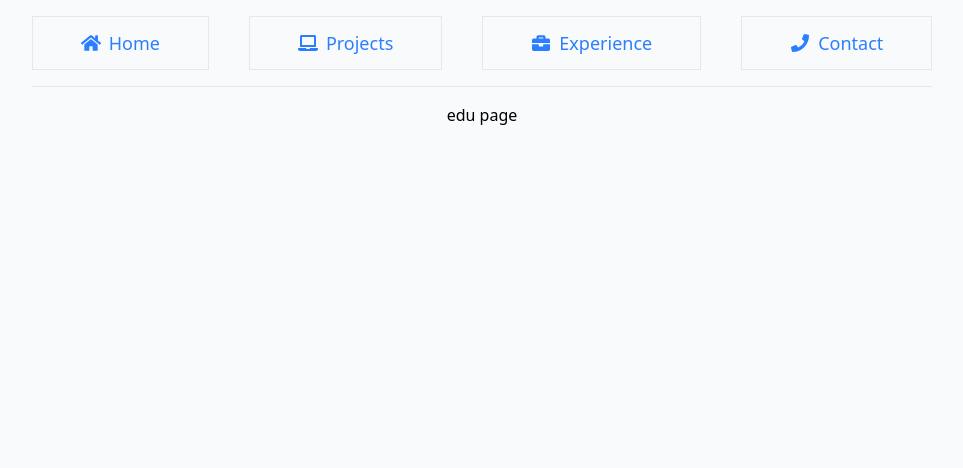
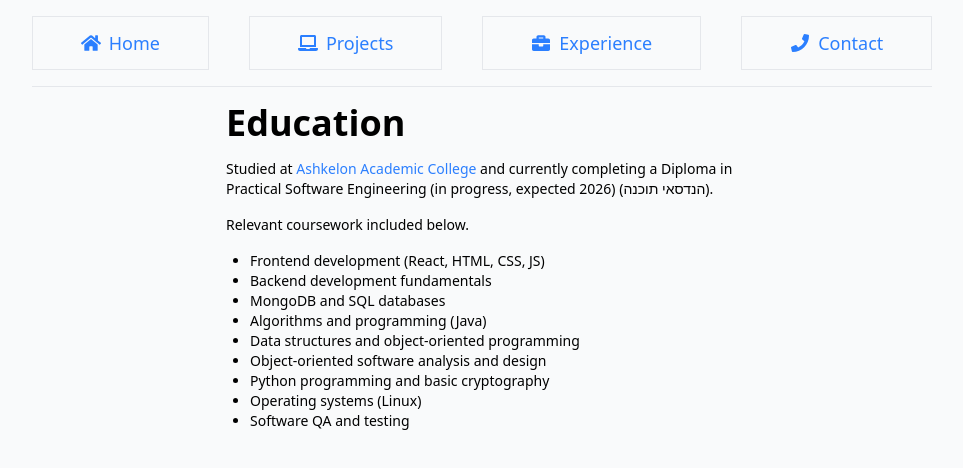
Before and after one commit to Daniel-Yasman/portfolio-website, a React (Vite) app: page /education in a window 1280 px wide. Shown: the top 468 px of the page, without its empty margins (158-1121 px from the left). Built offline with nearby package versions, Linux system fonts and the light colour scheme; the HTML template or start-up script is replaced by a standard one.

Commit message:
refactor(Education): finish page

```diff
--- a/src/pages/Education.jsx
+++ b/src/pages/Education.jsx
@@ -1,4 +1,32 @@
 function Education() {
-  return <div>edu page</div>;
+  return (
+    <div className="text-sm flex w-sm md:w-lg flex-col gap-4">
+      <header className="font-semibold text-4xl">Education</header>
+
+      <p>
+        Studied at
+        <span className="text-blue-500">
+          <a href="https://www.aac.ac.il/"> Ashkelon Academic College </a>
+        </span>
+        and currently completing a Diploma in Practical Software Engineering (in
+        progress, expected 2026) (הנדסאי תוכנה).
+      </p>
+
+      <p>Relevant coursework included below.</p>
+
+      <ul className="list-disc ml-6">
+        <li>Frontend development (React, HTML, CSS, JS)</li>
+        <li>Backend development fundamentals</li>
+        <li>MongoDB and SQL databases</li>
+        <li>Algorithms and programming (Java)</li>
+        <li>Data structures and object-oriented programming</li>
+        <li>Object-oriented software analysis and design</li>
+        <li>Python programming and basic cryptography</li>
+        <li>Operating systems (Linux)</li>
+        <li>Software QA and testing</li>
+      </ul>
+    </div>
+  );
 }
+
 export default Education;
```
